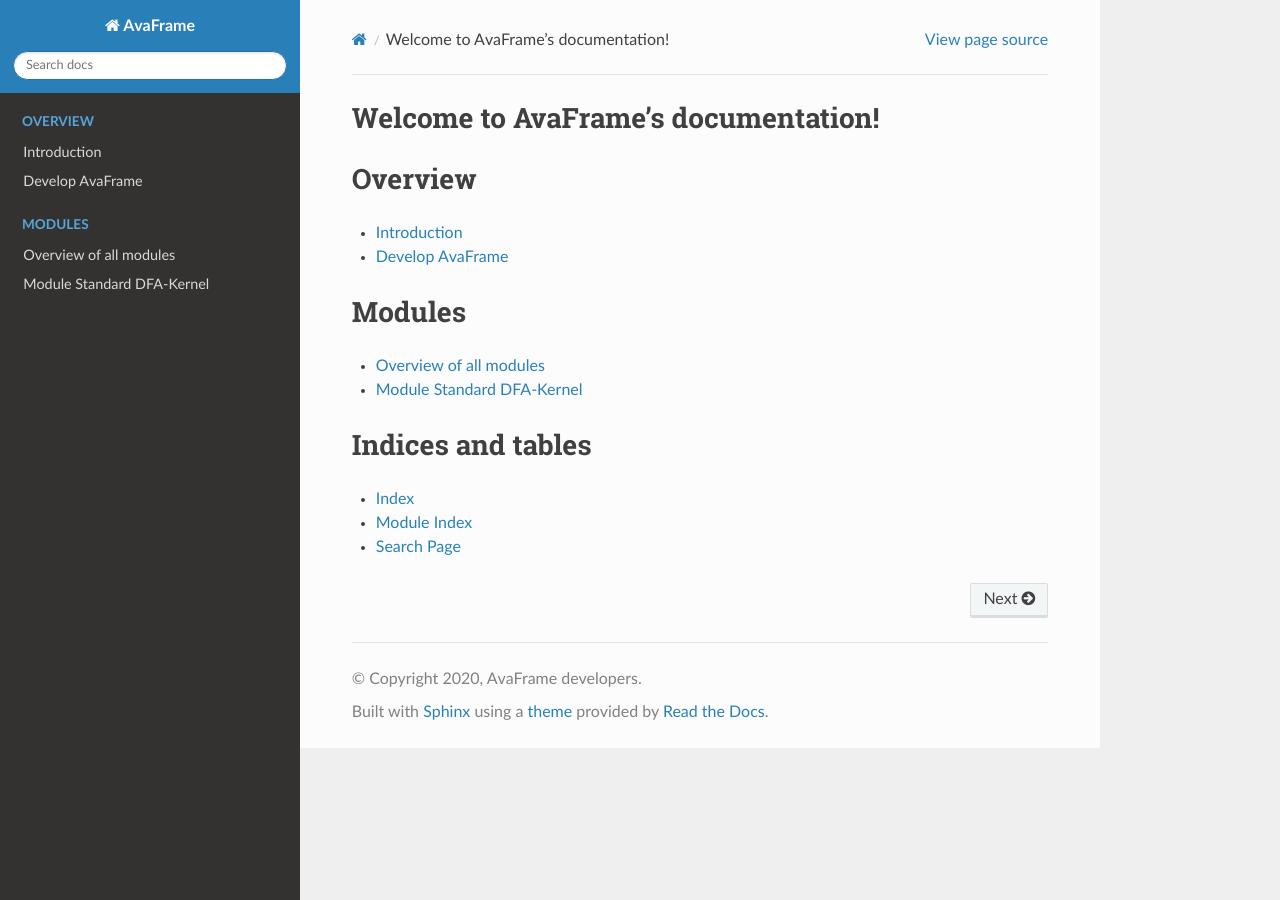
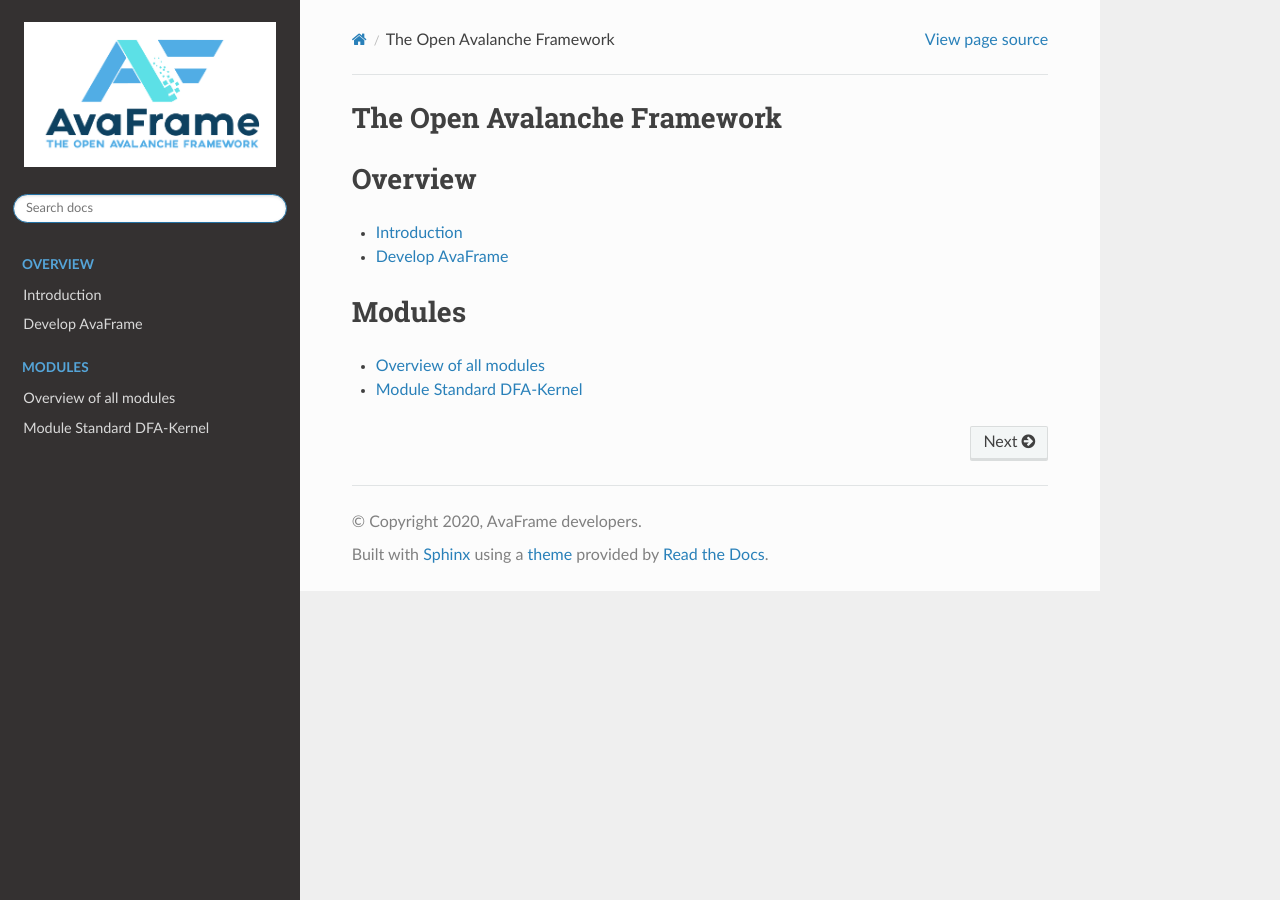
Before and after one commit to avaframe/AvaFrame, a Sphinx documentation site: the page built from docs/index.rst, in a window 1280 px wide. Built offline with Sphinx 7.4.7 and the Read the Docs theme 2.0.0, drawn with Linux system fonts in a browser that asks for light colours.

Commit message:
Add logo and favicon, adjust styling

```diff
--- a/docs/conf.py
+++ b/docs/conf.py
@@ -50,6 +50,24 @@
 #
 html_theme = "sphinx_rtd_theme"
 
+# Theme options are theme-specific and customize the look and feel of a theme
+# further.  For a list of options available for each theme, see the
+# documentation.
+html_theme_options = {
+    'logo_only': True,
+    'style_nav_header_background': '#343131'
+    # 'display_version': False,
+}
+
+# The name of an image file (relative to this directory) to place at the top
+# of the sidebar.
+html_logo = '_static/logo.png'
+
+# The name of an image file (within the static path) to use as favicon of the
+# docs.  This file should be a Windows icon file (.ico) being 16x16 or 32x32
+# pixels large.
+html_favicon = '_static/favicon.png'
+
 # Add any paths that contain custom static files (such as style sheets) here,
 # relative to this directory. They are copied after the builtin static files,
 # so a file named "default.css" will overwrite the builtin "default.css".
--- a/docs/index.rst
+++ b/docs/index.rst
@@ -3,8 +3,8 @@
    You can adapt this file completely to your liking, but it should at least
    contain the root `toctree` directive.
 
-Welcome to AvaFrame's documentation!
-====================================
+The Open Avalanche Framework
+============================
 
 
 Overview
@@ -34,14 +34,3 @@
 
    moduleOverview.rst
    moduleStdDFA.rst
-
-
-
-
-
-Indices and tables
-==================
-
-* :ref:`genindex`
-* :ref:`modindex`
-* :ref:`search`
```
Also changed, not shown: docs/_static/favicon.png (added), docs/_static/logo.png (added).
